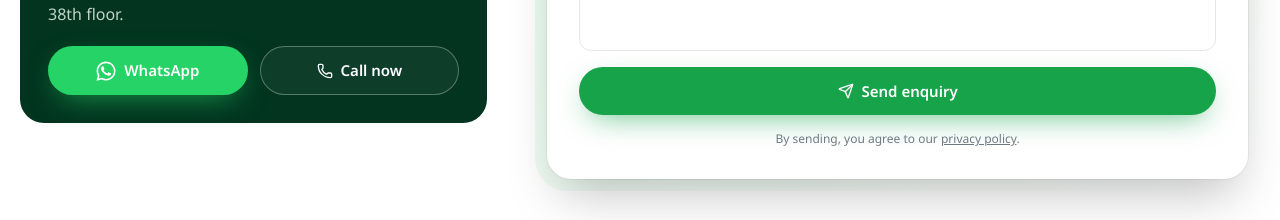
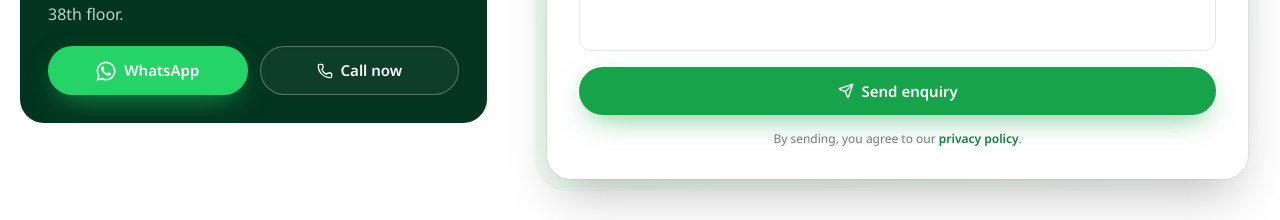
Before and after one commit to bayana-dev/bayana-website, a React (Vite) app: page /contact in a window 1280 px wide. Shown: the part 1200-1420 px from the top of the page. Built offline with nearby package versions, Linux system fonts and the light colour scheme; no server answers.

Commit message:
Update privacy policy link styling in ContactForm

```diff
--- a/src/components/ContactForm.jsx
+++ b/src/components/ContactForm.jsx
@@ -76,7 +76,7 @@ function ContactForm({ defaultService = '' }) {
       <button disabled={status === 'sending'} className="btn-primary w-full sm:col-span-2 disabled:opacity-60">
         <Send className="h-4 w-4" /> {status === 'sending' ? 'Sending…' : 'Send enquiry'}
       </button>
-      <p className="text-center text-xs text-body/70 sm:col-span-2">By sending, you agree to our <a href="/privacy-policy" className="underline hover:text-brand-700">privacy policy</a>.</p>
+      <p className="text-center text-xs text-body/70 sm:col-span-2">By sending, you agree to our <a href="/privacy-policy" className="font-semibold text-brand-700 hover:text-brand-900">privacy policy</a>.</p>
     </form>
   )
 }
```
